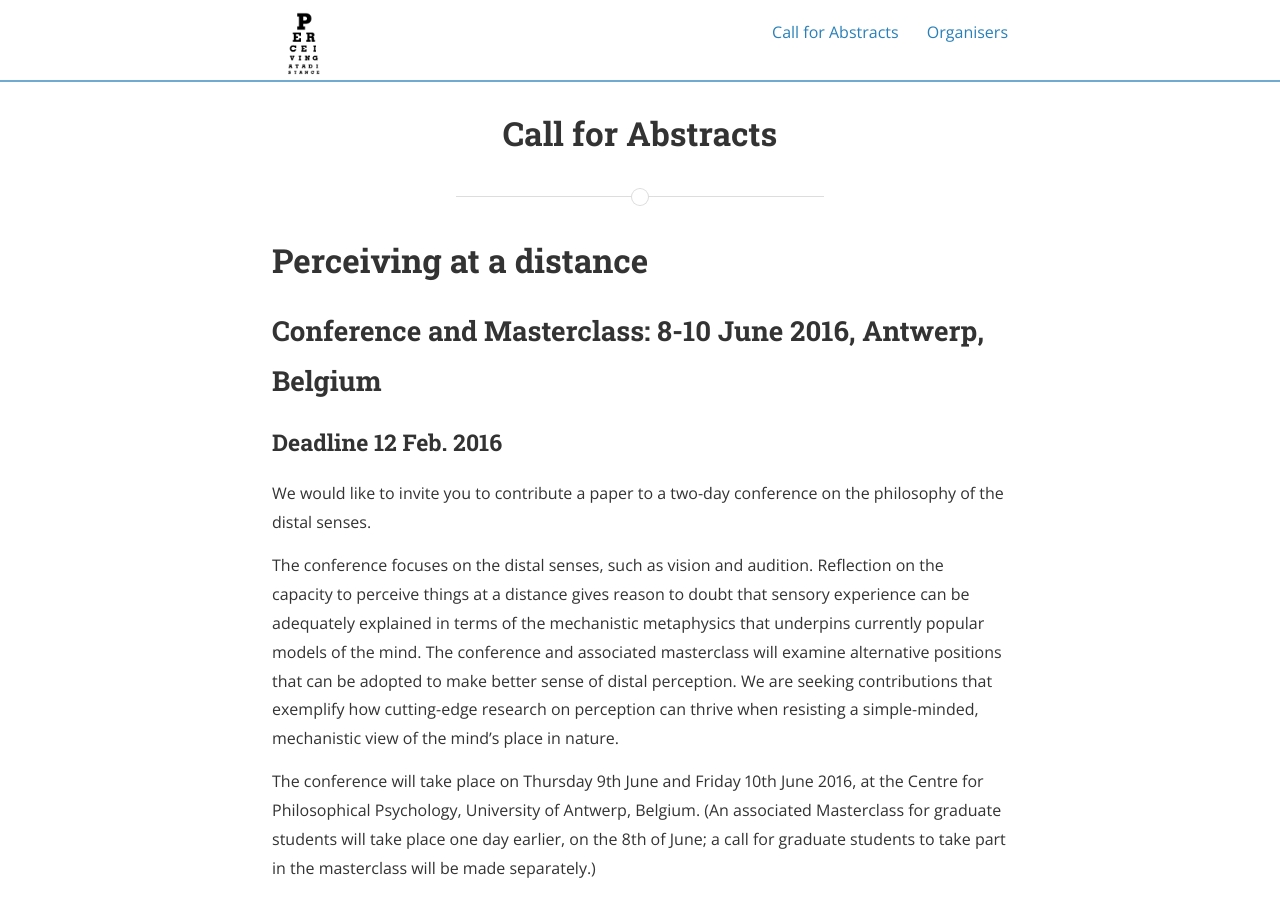
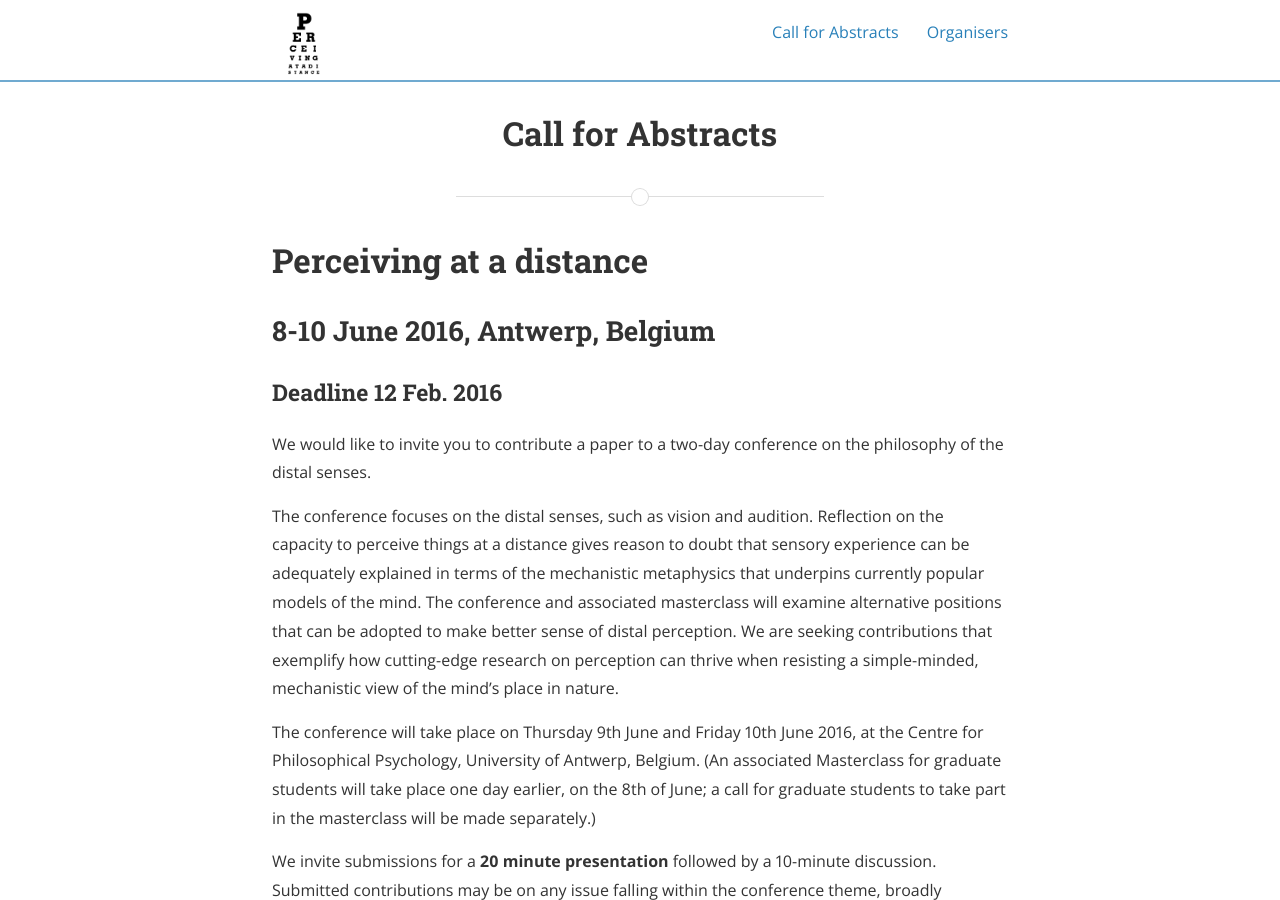
Before and after one commit to perceiving/old-conference-site, a Jekyll site: the page built from distance.md, in a window 1280 px wide and 900 px high. Built offline with Jekyll 4.4.1, drawn with Linux system fonts in a browser that asks for light colours; nearby versions of some CDN libraries; a style sheet for code colours, icons or effects is not loaded.

Commit message:
Update distance.md

```diff
--- a/distance.md
+++ b/distance.md
@@ -6,7 +6,7 @@ permalink: /distance/
 
 # Perceiving at a distance
 
-## Conference and Masterclass: 8-10 June 2016, Antwerp, Belgium
+## 8-10 June 2016, Antwerp, Belgium
 
 ### Deadline 12 Feb. 2016
 
```
